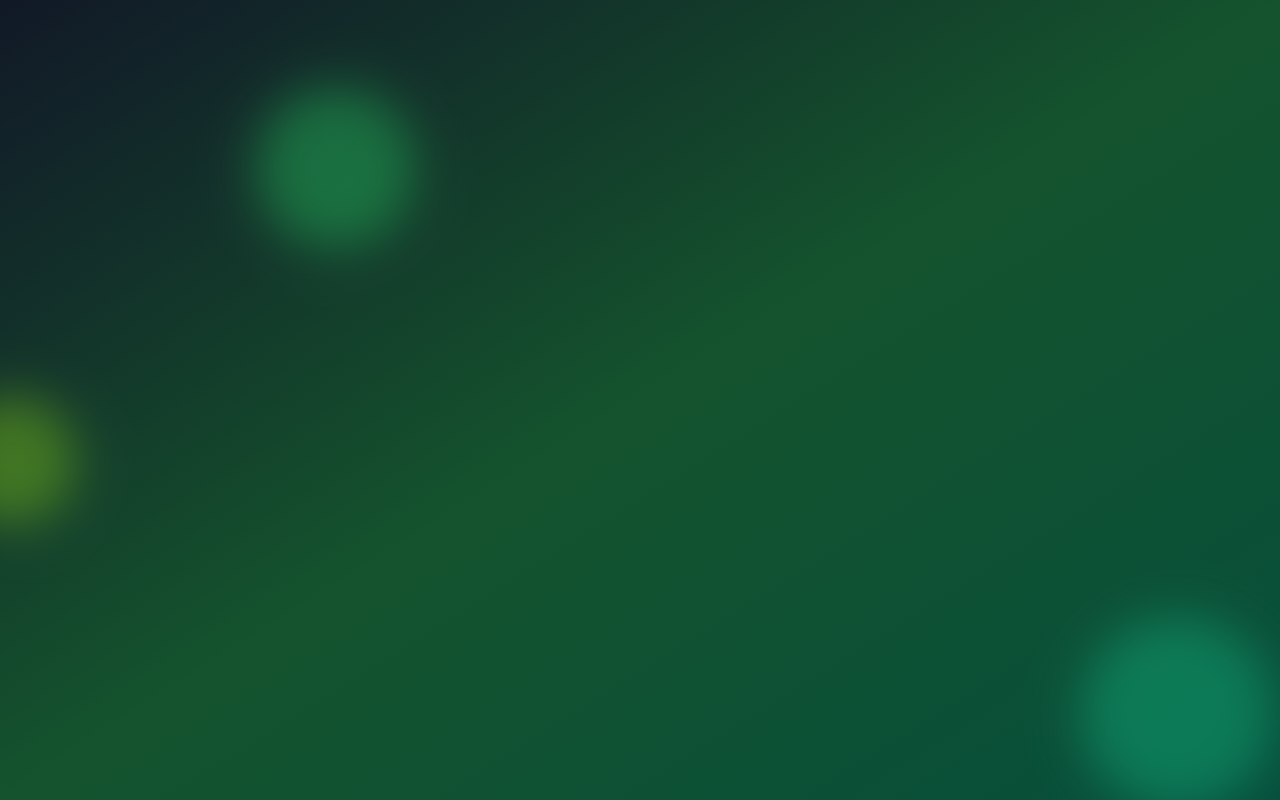
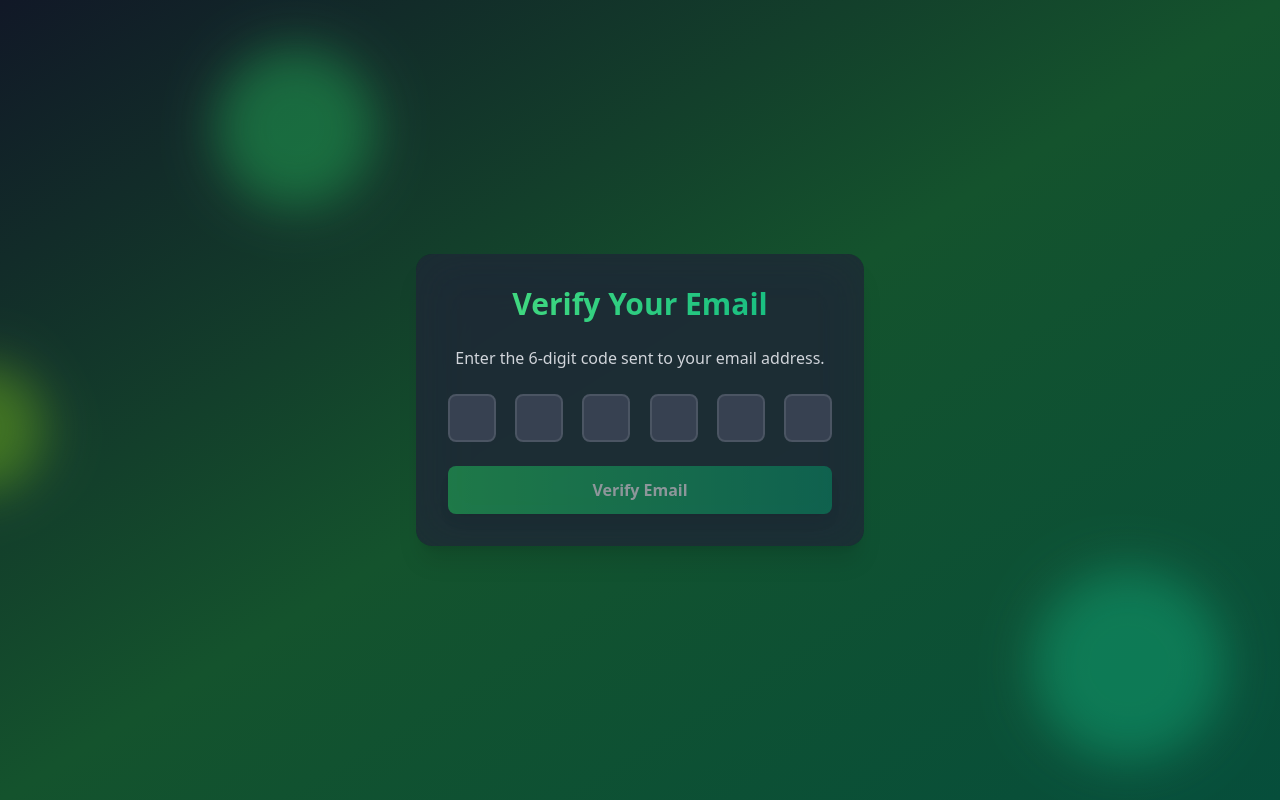
Before and after one commit to BharathKumar-c/mern-authentication, a React (Vite) app in the folder frontend/: page /verify-email in a window 1280 px wide. Before the commit this address had no page. Built offline with nearby package versions, Linux system fonts and the light colour scheme.

Commit message:
Verification Email UI and UI functionality

```diff
--- a/frontend/src/App.jsx
+++ b/frontend/src/App.jsx
@@ -1,6 +1,6 @@
 import FloatingShape from './components/FloatingShape';
 import {Routes, Route} from 'react-router-dom';
-import {LoginPage, SignUpPage} from './pages/index';
+import {LoginPage, SignUpPage, EmailVerificationPage} from './pages/index';
 
 function App() {
   return (
@@ -32,6 +32,7 @@
         <Route path="/" element={'home'} />
         <Route path="/signup" element={<SignUpPage />} />
         <Route path="/login" element={<LoginPage />} />
+        <Route path="/verify-email" element={<EmailVerificationPage />} />
       </Routes>
     </div>
   );
--- /dev/null
+++ b/frontend/src/pages/EmailVerificationPage.jsx
@@ -0,0 +1,99 @@
+import {useEffect, useRef, useState} from 'react';
+import {useNavigate} from 'react-router-dom';
+import {motion} from 'framer-motion';
+
+const EmailVerificationPage = () => {
+  const [code, setCode] = useState(['', '', '', '', '', '']);
+  const inputRefs = useRef([]);
+  const navigate = useNavigate();
+  const isLoading = false;
+
+  const handleChange = (index, value) => {
+    const newCode = [...code];
+
+    // Handle pasted content
+    if (value.length > 1) {
+      const pastedCode = value.slice(0, 6).split('');
+      for (let i = 0; i < 6; i++) {
+        newCode[i] = pastedCode[i] || '';
+      }
+      setCode(newCode);
+
+      // Focus on the last non-empty input or the first empty one
+      const lastFilledIndex = newCode.findLastIndex((digit) => digit !== '');
+      const focusIndex = lastFilledIndex < 5 ? lastFilledIndex + 1 : 5;
+      inputRefs.current[focusIndex].focus();
+    } else {
+      // Move focus to the next input field if value is entered
+      newCode[index] = value;
+      setCode(newCode);
+      if (value && index < 5) {
+        inputRefs.current[index + 1].focus();
+      }
+    }
+  };
+
+  const handleKeyDown = (index, e) => {
+    if (e.key === 'Backspace' && !code[index] && index > 0) {
+      inputRefs.current[index - 1].focus();
+    }
+  };
+
+  const handleSubmit = (e) => {
+    e.preventDefault();
+    // Handle form submission here
+    const verificationCode = code.join('');
+    console.log('Form submitted with code:', verificationCode);
+    navigate('/login');
+  };
+
+  // Auto submit when all inputs are filled
+  useEffect(() => {
+    if (code.every((digit) => digit !== '')) {
+      handleSubmit(new Event('submit'));
+    }
+  }, [code]);
+
+  return (
+    <div className="max-w-md w-full bg-gray-800 bg-opacity-50 backdrop-filter backdrop-blur-xl rounded-2xl shadow-xl overflow-hidden">
+      <motion.div
+        initial={{opacity: 0, y: -50}}
+        animate={{opacity: 1, y: 0}}
+        transition={{duration: 0.5}}
+        className="bg-gray-800 bg-opacity-50 backdrop-filter backdrop-blur-xl rounded-2xl shadow-2xl p-8 w-full max-w-md">
+        <h2 className="text-3xl font-bold mb-6 text-center bg-gradient-to-r from-green-400 to-emerald-500 text-transparent bg-clip-text">
+          Verify Your Email
+        </h2>
+        <p className="text-center text-gray-300 mb-6">
+          Enter the 6-digit code sent to your email address.
+        </p>
+        <form onSubmit={handleSubmit} className="space-y-6">
+          <div className="flex justify-between">
+            {code.map((digit, index) => (
+              <input
+                key={index}
+                ref={(el) => (inputRefs.current[index] = el)}
+                type="text"
+                maxLength={code.length == index + 1 ? 1 : 6}
+                value={digit}
+                onChange={(e) => handleChange(index, e.target.value)}
+                onKeyDown={(e) => handleKeyDown(index, e)}
+                className="w-12 h-12 text-center text-2xl font-bold bg-gray-700 text-white border-2 border-gray-600 rounded-lg focus:border-green-500 focus:outline-none"
+              />
+            ))}
+          </div>
+          <motion.button
+            whileHover={{scale: 1.05}}
+            whileTap={{scale: 0.95}}
+            type="submit"
+            disabled={isLoading || code.some((digit) => !digit)}
+            className="w-full bg-gradient-to-r from-green-500 to-emerald-600 text-white font-bold py-3 px-4 rounded-lg shadow-lg hover:from-green-600 hover:to-emerald-700 focus:outline-none focus:ring-2 focus:ring-green-500 focus:ring-opacity-50 disabled:opacity-50">
+            {isLoading ? 'Verifying...' : 'Verify Email'}
+          </motion.button>
+        </form>
+      </motion.div>
+    </div>
+  );
+};
+
+export default EmailVerificationPage;
--- a/frontend/src/pages/LoginPage.jsx
+++ b/frontend/src/pages/LoginPage.jsx
@@ -1,4 +1,4 @@
-import React, {useState} from 'react';
+import {useState} from 'react';
 import {motion} from 'framer-motion';
 import {Mail, Lock, Loader} from 'lucide-react';
 import {Link} from 'react-router-dom';
--- a/frontend/src/pages/index.js
+++ b/frontend/src/pages/index.js
@@ -1,4 +1,5 @@
 import LoginPage from './LoginPage';
 import SignUpPage from './SignUpPage';
+import EmailVerificationPage from './EmailVerificationPage';
 
-export {LoginPage, SignUpPage};
+export {LoginPage, SignUpPage, EmailVerificationPage};
```
